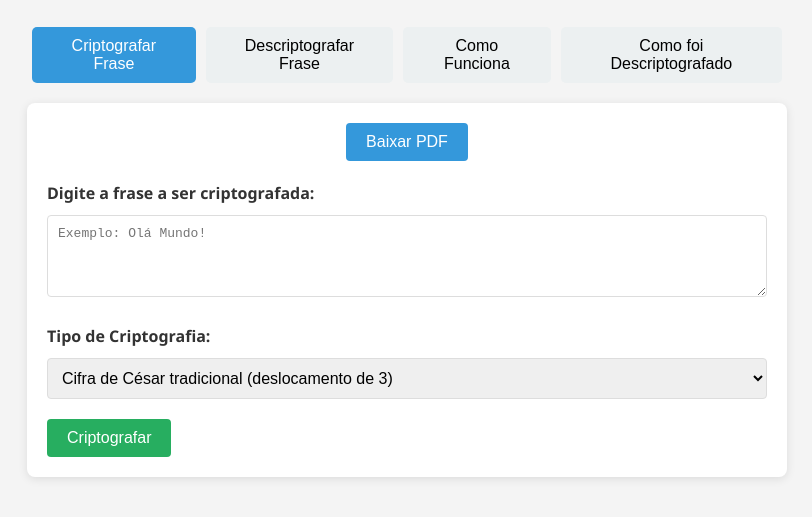
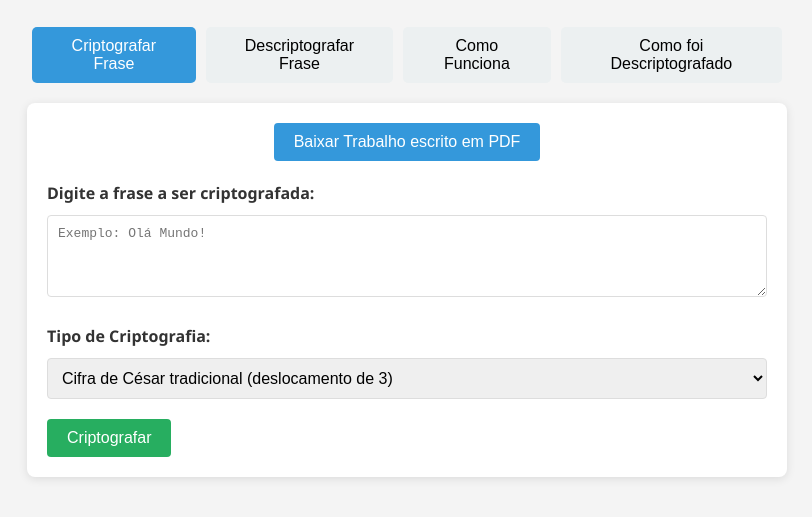
Before and after one commit to MatheusPiresDEV/CriptografiaFinalizado, a plain HTML site: page index.html in a window 1280 px wide. Shown: the part 153-670 px from the top of the page, without its empty margins (233-1045 px from the left). Drawn offline with Linux system fonts and the light colour scheme.

Commit message:
Add files via upload

```diff
--- a/index.html
+++ b/index.html
@@ -23,7 +23,7 @@
     </nav>
 
     <main>
-        <button id="download-pdf-button" class="download-button">Baixar PDF</button>
+        <button id="download-pdf-button" class="download-button">Baixar Trabalho escrito em PDF</button>
 
         <section id="encrypt" class="tab-content active">
             <div class="input-group">
```
